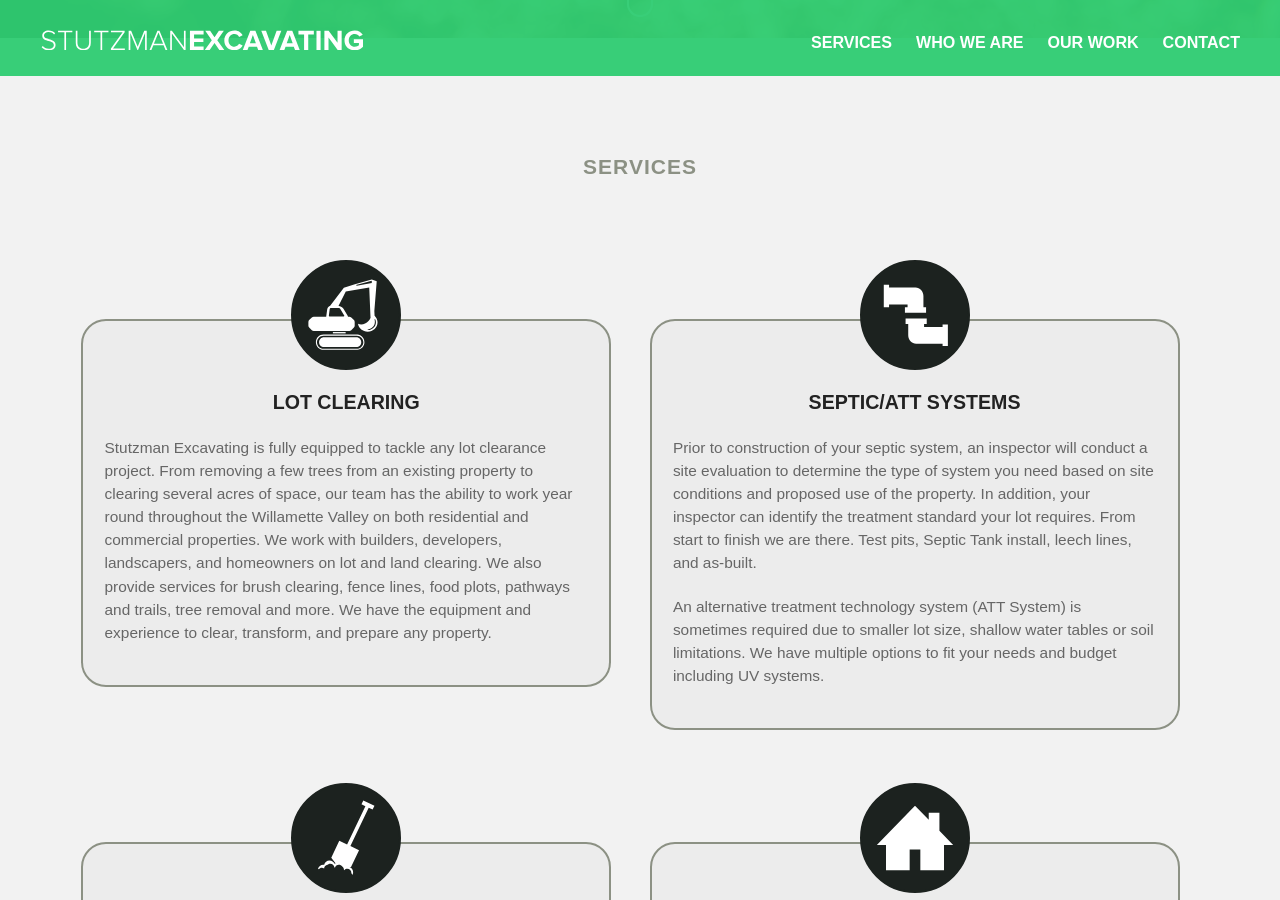
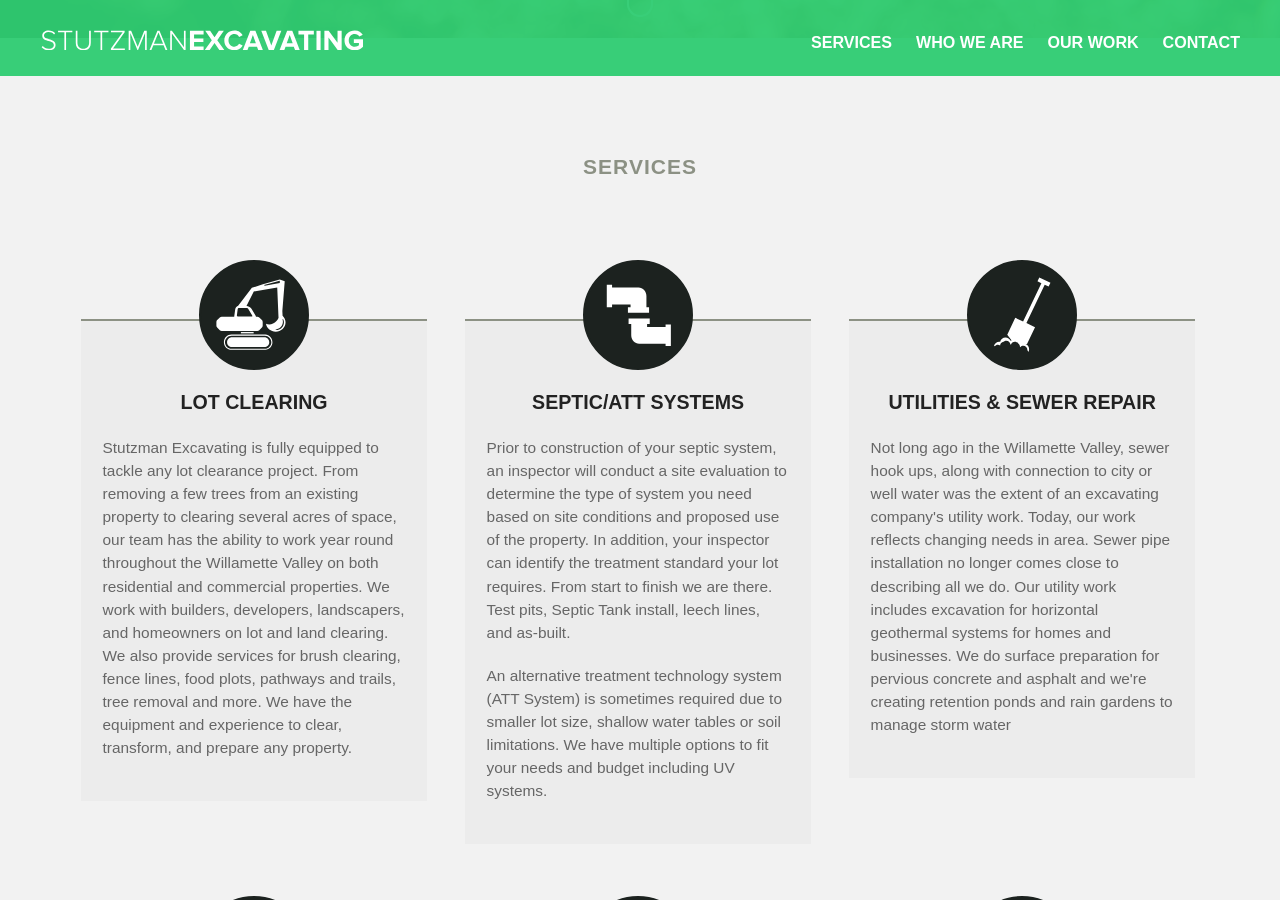
Before and after one commit to ImTylerPorter/thestutzman, a Jekyll site: the page built from index.html, in a window 1280 px wide and 900 px high, scrolled down 862 px. Built offline with Jekyll 4.4.1, drawn with Linux system fonts in a browser that asks for light colours; nearby versions of some CDN libraries; Markdown is read by kramdown in place of the engine named in the settings; some of the changed text lies outside the part shown.

Commit message:
Add services, edit footer

```diff
--- a/_data/settings.yml
+++ b/_data/settings.yml
@@ -30,7 +30,9 @@
 - {title: Lot Clearing, description: '<p>Stutzman Excavating is fully equipped to tackle any lot clearance project. From removing a few trees from an existing property to clearing several acres of space, our team has the ability to work year round throughout the Willamette Valley on both residential and commercial properties. We work with builders, developers, landscapers, and homeowners on lot and land clearing. We also provide services for brush clearing, fence lines, food plots, pathways and trails, tree removal and more. We have the equipment and experience to clear, transform, and prepare any property.</p>', icon: 'icon-dig.svg'}
 - {title: SEPTIC/ATT SYSTEMS, description: '<p>Prior to construction of your septic system, an inspector will conduct a site evaluation to determine the type of system you need based on site conditions and proposed use of the property. In addition, your inspector can identify the treatment standard your lot requires. From start to finish we are there. Test pits, Septic Tank install, leech lines, and as-built.</p><p>An alternative treatment technology system (ATT System) is sometimes required due to smaller lot size, shallow water tables or soil limitations. We have multiple options to fit your needs and budget including UV systems.</p>', icon: 'icon-pipe.svg'}
 - {title: 'UTILITIES & SEWER REPAIR', description: "<p>Not long ago in the Willamette Valley, sewer hook ups, along with connection to city or well water was the extent of an excavating company's utility work. Today, our work reflects changing needs in area. Sewer pipe installation no longer comes close to describing all we do. Our utility work includes excavation for horizontal geothermal systems for homes and businesses. We do surface preparation for pervious concrete and asphalt and we're creating retention ponds and rain gardens to manage storm water</p>", icon: 'icon-shovel.svg'}
-- {title: 'UTILITIES & SEWER REPAIR', description: "<p>Not long ago in the Willamette Valley, sewer hook ups, along with connection to city or well water was the extent of an excavating company's utility work. Today, our work reflects changing needs in area. Sewer pipe installation no longer comes close to describing all we do. Our utility work includes excavation for horizontal geothermal systems for homes and businesses. We do surface preparation for pervious concrete and asphalt and we're creating retention ponds and rain gardens to manage storm water</p>", icon: 'icon-house.svg'}
+- {title: 'Home Site Prep', description: "<p>We specialize in home site preparation for new construction. We work with a number of local home builders, providing everything you need from foundation dig out to final grading.</p>", icon: 'icon-house.svg'}
+- {title: 'Demolition', description: "<p>Need an existing home, building, or structure out of your way? let us take care of it for you!</p>", icon: 'icon-demo.svg'}
+- {title: 'Grading', description: "<p>Landscape grading is an important element in construction and outdoor projects, providing the basis for foundations, drainage, and landscape features.</p>", icon: 'icon-grading.svg'}
 
 #-------------------------------
 # Our Work Section
--- a/_includes/footer.html
+++ b/_includes/footer.html
@@ -1,14 +1,12 @@
 <footer>
 
 	<div class="contact-info">
-		<p><span>Get in touch:</span> 541-979-4860 | info@stutzmanexcavating.com | Mon-Fri 8am-5pm PST</p>
+		<p><span>Get in touch:</span> 541-979-4860</p>
 	</div>
 	<div class="social">
-		<a href="#"><i class="fa fa-facebook fa-lg" aria-hidden="true"></i>
+		<a href="https://www.facebook.com/StutzmanExcavating/"><i class="fa fa-facebook fa-lg" aria-hidden="true"></i>
 </a>
-		<a href="#"><i class="fa fa-twitter fa-lg" aria-hidden="true"></i>
-</a>		<a href="#"><i class="fa fa-instagram fa-lg" aria-hidden="true"></i>
-</a>
+
 
 	</div>
 
--- a/assets/css/3-modules/services.sass
+++ b/assets/css/3-modules/services.sass
@@ -7,13 +7,13 @@
 			margin-bottom: 4em
 		.service-item
 			vertical-align: top
-			width: 46%
+			width: 30%
 			padding: 1.85%
 			margin: 4em 1.5%
 			background: darken($off-white, 2.5%)
-			border-radius: 25px
-			border: 2px solid $dark-grey
+			border-top: 2px solid $dark-grey
 			display: inline-block
+
 			@media (max-width: 854px)
 				display: block
 				width: 55%
```
Also changed, not shown: assets/css/main.css, assets/img/icon-demo.svg (added), assets/img/icon-grading.svg (added).
